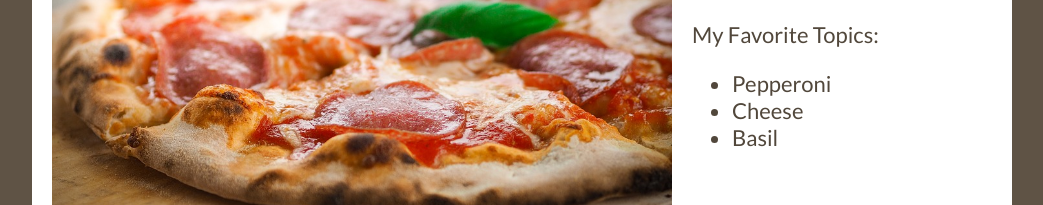
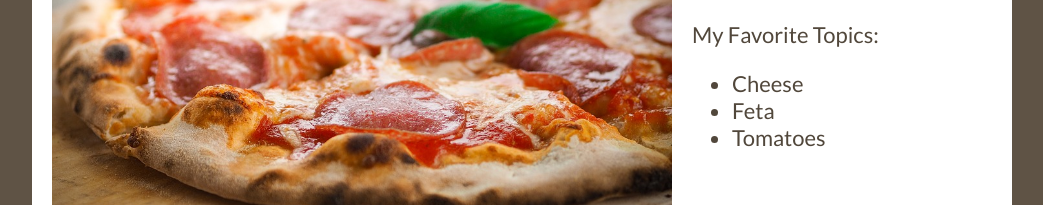
Before and after one commit to michaelacooper/pizzav1, a plain HTML site: page index.html in a window 1280 px wide. Shown: the part 199-404 px from the top of the page, without its empty margins (118-1161 px from the left). Drawn offline with Linux system fonts and the light colour scheme; a web font is replaced by a local one.

Commit message:
v1 toppings
changed toppings

```diff
--- a/index.html
+++ b/index.html
@@ -20,9 +20,9 @@
     <h1>Pizza!</h1>
     <p>My Favorite Topics: </p>
     <ul>
-      <li>Pepperoni</li>
       <li>Cheese</li>
-      <li>Basil</li>
+      <li>Feta</li>
+      <li>Tomatoes</li>
     </ul>
   </div>
 </div>
```
